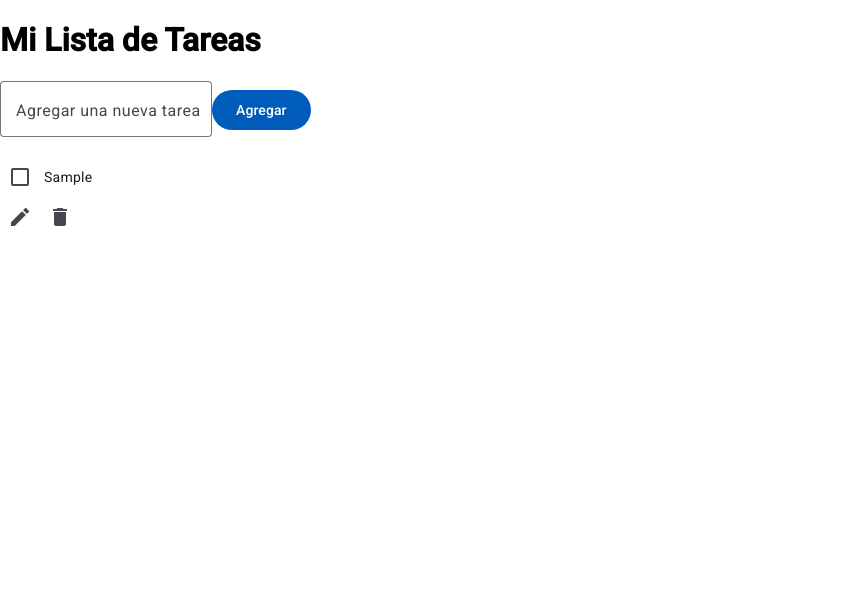
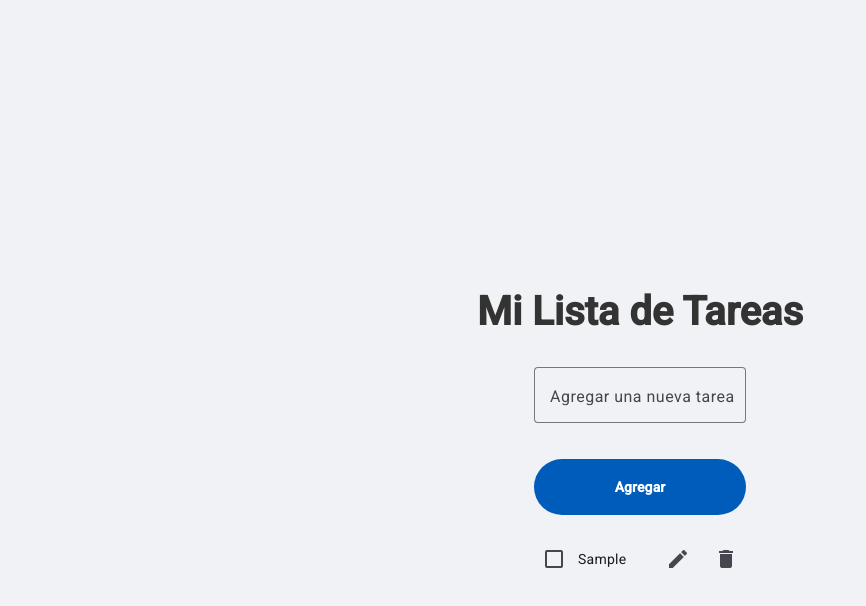
Before and after one commit to AngelMontesR/task-app, an Angular app: page / in a window 1280 px wide. Both pictures are taken after typing "Sample" into the empty fields and a click on the button "Agregar". Shown: the top 606 px of the page, without its empty margins (0-866 px from the left). Built offline with nearby package versions, Linux system fonts and the light colour scheme.

Commit message:
feat: agregar estilos y estructura a los componentes de tareas y formularios

```diff
--- a/src/app/app.component.css
+++ b/src/app/app.component.css
@@ -0,0 +1,16 @@
+.main-container {
+  display: flex;
+  justify-content: center;
+  align-items: center;
+  flex-direction: column;
+  min-height: 100vh;
+  padding: 20px;
+  background-color: #f0f2f5; /* Un color de fondo suave */
+}
+
+/* Opcional: para el estilo del título */
+.main-container h1 {
+  font-size: 2.5rem;
+  color: #333;
+  margin-bottom: 2rem;
+}
--- a/src/app/task/task-form/task-form.component.css
+++ b/src/app/task/task-form/task-form.component.css
@@ -0,0 +1,21 @@
+.task-form-container {
+  display: flex; /* Esto mantendrá el diseño en columna */
+  flex-direction: column;
+  gap: 1rem; /* Espacio entre el input y el botón */
+  align-items: center;
+  width: 100%;
+  max-width: 600px;
+  margin-bottom: 1.5rem;
+}
+
+.task-input {
+  width: 100%; /* El campo de entrada ocupa el 100% del ancho del contenedor */
+}
+
+.add-button {
+  width: 100%; /* El botón ocupa el 100% del ancho del contenedor */
+  height: 56px;
+  border-radius: 50px;
+  padding: 0 1.5rem;
+  font-weight: bold;
+}
--- a/src/app/task/task-form/task-form.component.html
+++ b/src/app/task/task-form/task-form.component.html
@@ -3,5 +3,7 @@
     <mat-label>Agregar una nueva tarea</mat-label>
     <input matInput [(ngModel)]="newTaskName" (keyup.enter)="addTask()" />
   </mat-form-field>
-  <button mat-flat-button color="primary" (click)="addTask()">Agregar</button>
+  <button mat-flat-button color="primary" class="add-button" (click)="addTask()">
+    Agregar
+  </button>
 </div>
--- a/src/app/task/task-item/task-item.component.css
+++ b/src/app/task/task-item/task-item.component.css
@@ -0,0 +1,26 @@
+.task-item {
+  width: 100%;
+}
+
+.task-edit-mode-wrapper,
+.task-view-mode-wrapper {
+  display: flex;
+  align-items: center;
+  justify-content: space-between;
+  width: 100%;
+}
+
+.edit-input-field {
+  flex-grow: 1; /* Allows the input to take up available space */
+  margin-right: 1rem;
+}
+
+.actions {
+  display: flex;
+  gap: 0.5rem;
+}
+
+.completed-task {
+  text-decoration: line-through;
+  color: #a0a0a0;
+}
--- a/src/app/task/task-item/task-item.component.html
+++ b/src/app/task/task-item/task-item.component.html
@@ -1,31 +1,31 @@
 <mat-list-item class="task-item">
-  <div class="task-content">
   @if (isEditing) {
-      <mat-form-field appearance="outline" class="edit-input">
+    <div class="task-edit-mode-wrapper">
+      <mat-form-field appearance="outline" class="edit-input-field">
         <input matInput [(ngModel)]="editedTaskName" (keyup.enter)="saveChanges()" />
       </mat-form-field>
-    } @else {
-      <mat-checkbox [checked]="task.completed" (change)="onToggleCompleted()">
-        <span [class.completed-task]="task.completed">{{ task.name }}</span>
-      </mat-checkbox>
-    }
-  </div>
-
       <div class="actions">
-    @if (isEditing) {
         <button mat-icon-button (click)="saveChanges()">
           <mat-icon>save</mat-icon>
         </button>
         <button mat-icon-button (click)="toggleEditMode()">
           <mat-icon>cancel</mat-icon>
         </button>
+      </div>
+    </div>
   } @else {
+    <div class="task-view-mode-wrapper">
+      <mat-checkbox [checked]="task.completed" (change)="onToggleCompleted()" color="primary" class="task-checkbox">
+        <span [class.completed-task]="task.completed">{{ task.name }}</span>
+      </mat-checkbox>
+      <div class="actions">
         <button mat-icon-button (click)="toggleEditMode()">
           <mat-icon>edit</mat-icon>
         </button>
         <button mat-icon-button (click)="onDelete()">
           <mat-icon>delete</mat-icon>
         </button>
+      </div>
+    </div>
   }
-  </div>
 </mat-list-item>
--- a/src/app/task/task-list/task-list.component.css
+++ b/src/app/task/task-list/task-list.component.css
@@ -0,0 +1,20 @@
+.todo-card {
+  width: 100%;
+  max-width: 600px; /* Limita el ancho para que no se extienda demasiado */
+  border-radius: 1.5rem;
+  box-shadow: 0 10px 15px rgba(0, 0, 0, 0.1);
+  background-color: #fff;
+}
+
+.mat-card-header {
+  padding: 1.5rem 2rem;
+  border-bottom: 1px solid #eee;
+}
+
+.mat-card-title {
+  display: flex;
+  align-items: center;
+  gap: 10px;
+  font-size: 1.5rem;
+  font-weight: bold;
+}
--- a/src/styles.css
+++ b/src/styles.css
@@ -1,4 +1,17 @@
-/* You can add global styles to this file, and also import other style files */
+/* src/styles.css */
 
-html, body { height: 100%; }
-body { margin: 0; font-family: Roboto, "Helvetica Neue", sans-serif; }
+html, body {
+  height: 100%;
+}
+body {
+  margin: 0;
+  font-family: Roboto, "Helvetica Neue", sans-serif;
+  background: linear-gradient(to right, #654ea3, #eaafc8);
+  background-size: cover;
+  background-repeat: no-repeat;
+}
+
+
+.mat-typography{
+  color: #a00505;
+}
```
Lines whose indentation alone changed are shown as unchanged.
